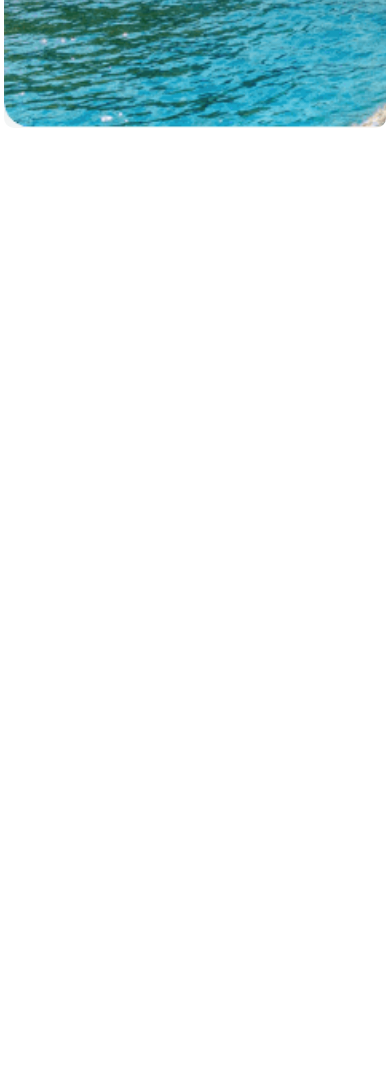
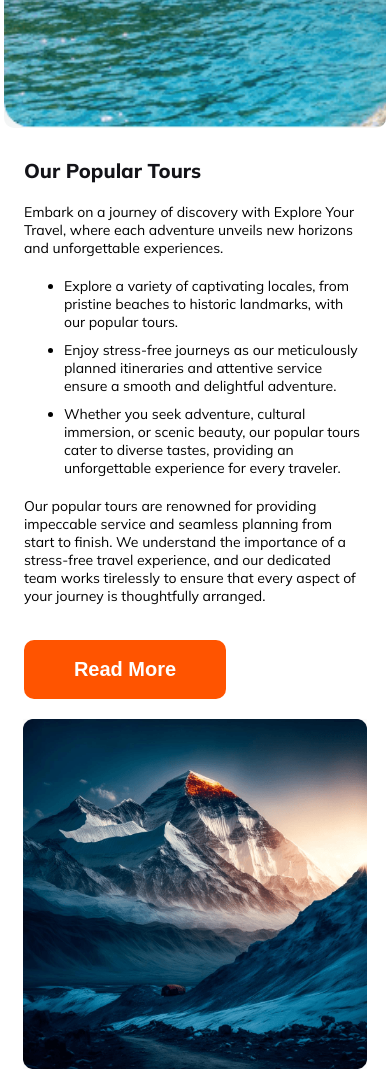
Before and after one commit to Rafiulomar0/B9A2-Hero-Travel, a plain HTML site: page index.html in a window 390 px wide. Shown: the part 800-1872 px from the top of the page. Before the commit the page ends 958 px from the top, so only its background shows below. Drawn offline with Linux system fonts and the light colour scheme.

Commit message:
our-popular-tour done

```diff
--- a/index.html
+++ b/index.html
@@ -13,10 +13,10 @@
     <header>
         <nav class="nav-bar">
             <div class="brand-brand">
-                <img src="./Images/Group 40071 (2).png" alt="">
+                <img src="./Images/Group 40071 (2).png" alt="sea view">
                 <h1 class="brand">Travel<span class="brand-tour"> Tour</span></h1>
             </div>
-            <ul>
+            <ul class="nav-ul">
                 <li class="menu-icon"><i class="fa-solid fa-bars"></i></li>
                 <li class="li-off"><a class="active-nav-li" href="#">Home</a></li>
                 <li class="li-off"><a href="#">Packages</a></li>
@@ -51,6 +51,34 @@
                 <button class="btn btn-primary"><i class="fa-solid fa-magnifying-glass fa-lg"></i> Find Now</button>
             </div>
         </section>
+
+        <section class="populer-tour">
+            <div class="populer-tour-info">
+                <h1>Our Popular Tours</h1>
+                <p>Embark on a journey of discovery with Explore Your Travel, where each adventure
+                    unveils new horizons and unforgettable
+                    experiences.</p>
+                <ul>
+                    <li>Explore a variety of captivating locales, from pristine beaches to historic landmarks, with our
+                        popular tours.</li>
+                    <li>Enjoy stress-free journeys as our meticulously planned itineraries and attentive service ensure
+                        a smooth and delightful
+                        adventure.</li>
+                    <li>Whether you seek adventure, cultural immersion, or scenic beauty, our popular tours cater to
+                        diverse tastes, providing
+                        an unforgettable experience for every traveler.</li>
+                </ul>
+                <p>Our popular tours are renowned for providing impeccable service and seamless planning from start to
+                    finish. We
+                    understand the importance of a stress-free travel experience, and our dedicated team works
+                    tirelessly to ensure that
+                    every aspect of your journey is thoughtfully arranged.</p>
+                <button class="btn read-more">Read More</button>
+            </div>
+            <div class="populer-tour-img">
+                <img src="./Images/mountain1.png" alt="mountain">
+            </div>
+        </section>
     </main>
 
     <footer>
--- a/style.css
+++ b/style.css
@@ -154,13 +154,57 @@ label {
   font-weight: 400;
 }
 
+/* populer tour */
+.populer-tour {
+  display: flex;
+  margin-top: calc(var(--margin-top) + 5rem);
+  gap: 10rem;
+}
+
+.populer-tour-info {
+  width: 50%;
+}
+
+.populer-tour-info h1 {
+  font-size: 4rem;
+  font-weight: 800;
+  color: var(--secondary-color);
+  margin-bottom: 1rem;
+}
+
+.populer-tour-info p {
+  margin: 4rem 0;
+  font-size: 1.6rem;
+}
+
+.populer-tour-info li {
+  font-size: 1.6rem;
+  margin-top: 3.5rem;
+}
+
+.read-more {
+  color: #fff;
+  font-size: 2rem;
+  font-weight: 600;
+  background-color: var(--primary-color);
+  margin-top: 1.5rem;
+}
+
+.populer-tour-img {
+  width: 50%;
+}
+
+.populer-tour-img img {
+  width: 100%;
+}
+
 /* Responsive Design */
 
 @media screen and (max-width: 600px) {
   .nav-bar {
     justify-content: space-around;
   }
-  ul {
+  .nav-ul {
     display: none;
   }
   .menu-icon {
@@ -199,4 +243,35 @@ label {
   .btn-primary {
     margin-top: 1rem;
   }
+
+  /* populer tour */
+  .populer-tour {
+    flex-direction: column;
+    gap: 2rem;
+    width: 98%;
+    margin: 0 auto;
+  }
+  .populer-tour-info {
+    width: 100%;
+    padding: 0 2rem;
+  }
+  .populer-tour-img {
+    width: 100%;
+    text-align: center;
+  }
+  .populer-tour-img img {
+    width: 90%;
+  }
+  .populer-tour-info h1 {
+    font-size: 2rem;
+  }
+  .populer-tour-info p {
+    margin: 2rem 0;
+    font-size: 1.4rem;
+  }
+
+  .populer-tour-info li {
+    font-size: 1.4rem;
+    margin-top: 1rem;
+  }
 }
```
Also changed, not shown: Images/mountain1.png (renamed from Images/Rectangle 4.png).
